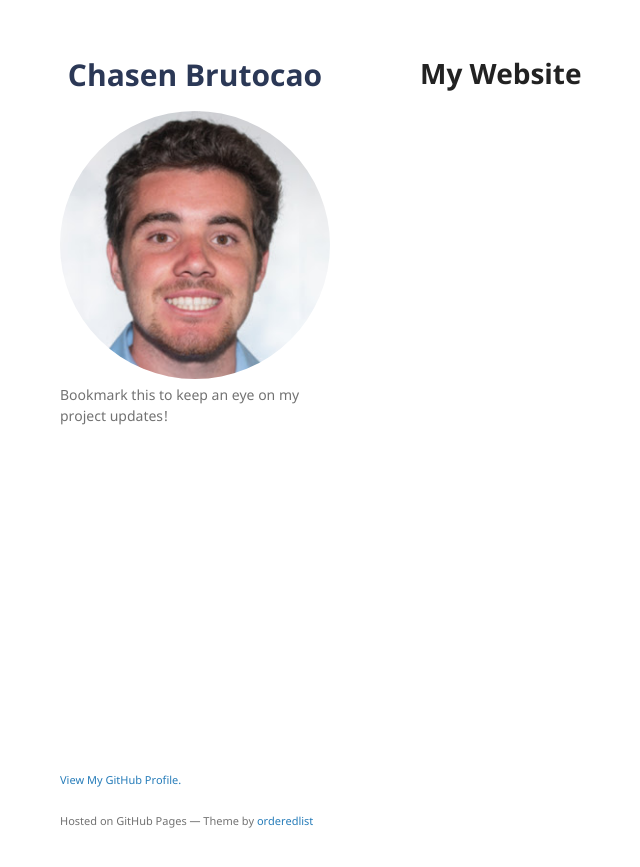
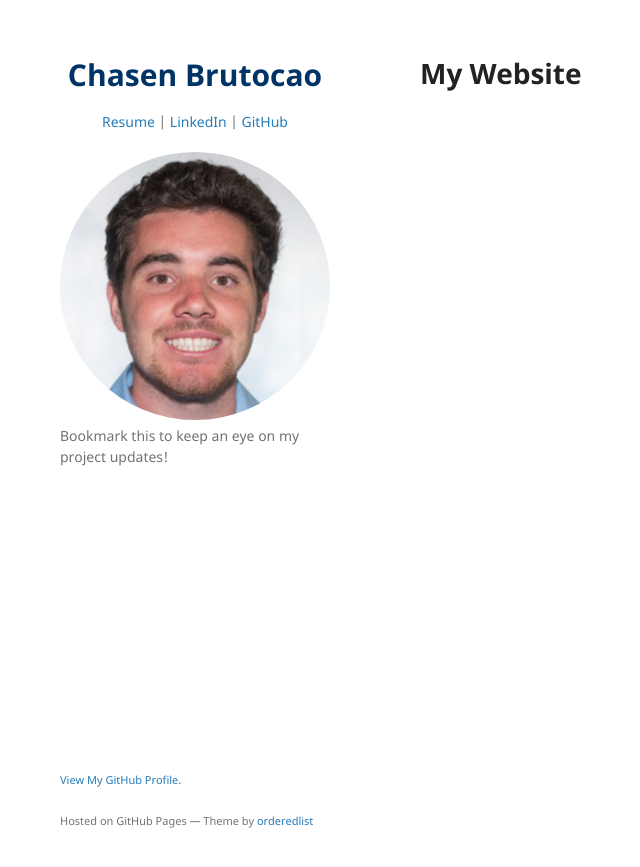
Before and after one commit to chasenbru/chasenbru.github.io, a Jekyll site: the page built from README.md, in a window 1280 px wide. Shown: the top 867 px of the page, without its empty margins (150-790 px from the left). Built offline with Jekyll 4.4.1, drawn with Linux system fonts in a browser that asks for light colours; our own code applies the rules of GitHub Pages for plain Markdown files.

Commit message:
Update default.html

```diff
--- a/_layouts/default.html
+++ b/_layouts/default.html
@@ -20,7 +20,8 @@
   <body>
     <div class="wrapper">
       <header>
-        <h1 style="font-size: 30px; color: #2B3856; text-align: center;">Chasen Brutocao</h1>
+        <h1 style="font-size: 30px; color: #003366; text-align: center;">Chasen Brutocao</h1>
+        <p align="center"> <a href="pdf/resume.pdf">Resume</a> | <a href="https://www.linkedin.com/in/chasen-brutocao/">LinkedIn</a> | <a href="https://github.com/chasenbru">GitHub</a> </p>
         <!-- <h1><a href="{{ "/" | absolute_url }}">{{ site.title | default: site.github.repository_name }}</a></h1> -->
         {% if site.logo %}
           <img src="{{site.logo | relative_url}}" alt="Logo" class="rounded-image"/>
```
